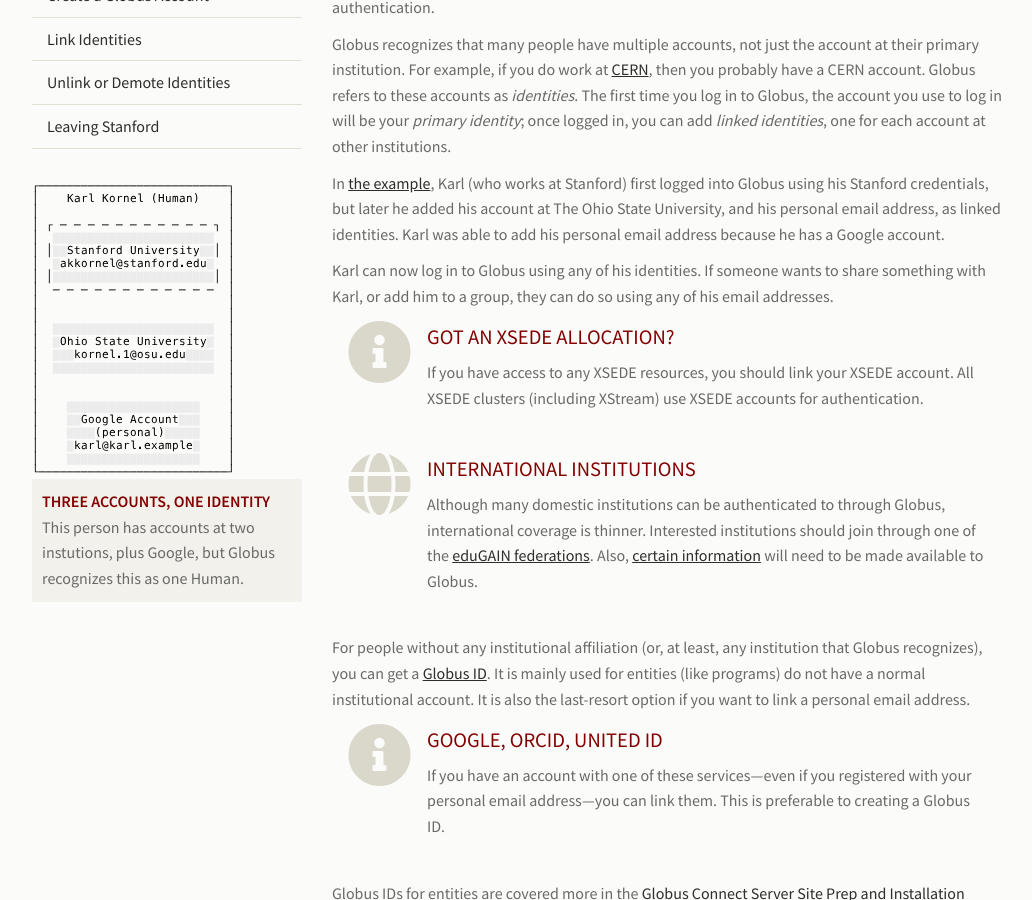
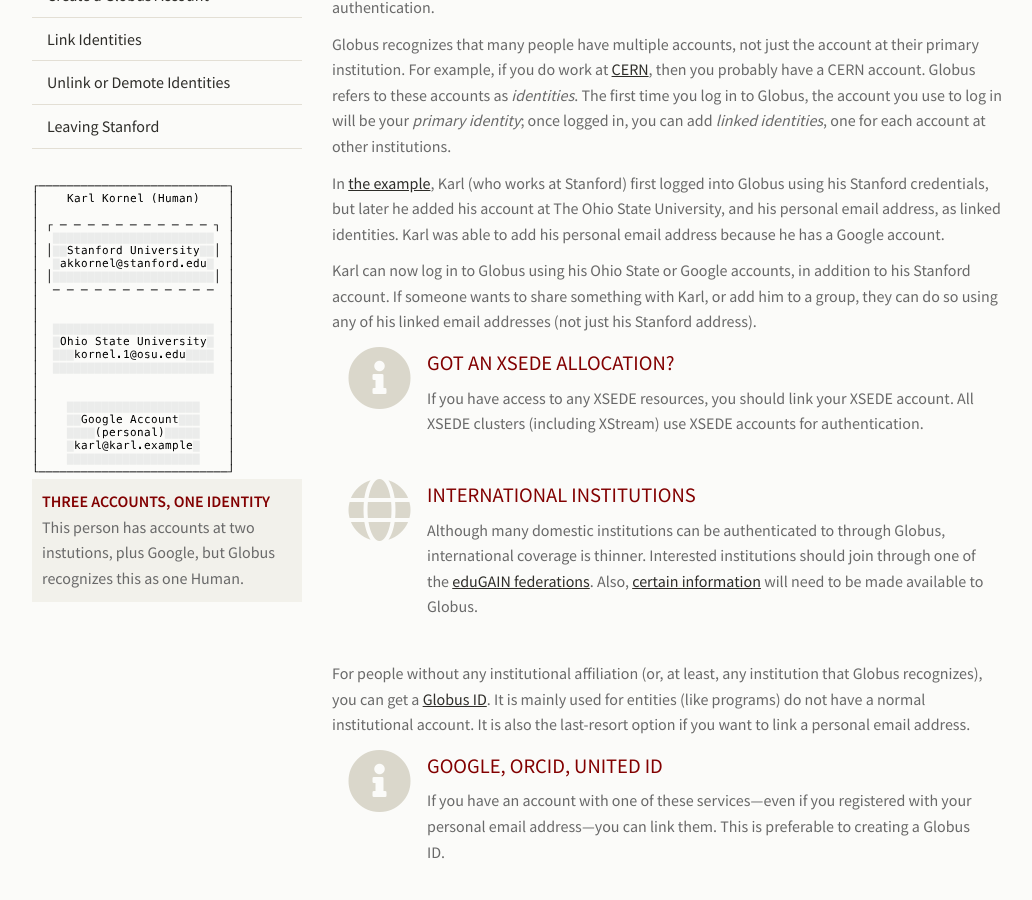
Before and after one commit to stanford-rc/globus.stanford.edu, a Jekyll site: the page built from accounts.md, in a window 1280 px wide and 900 px high, scrolled down 388 px. Shown: the whole window, without its empty margins (23-1055 px from the left). Built offline with Jekyll 4.4.1, drawn with Linux system fonts in a browser that asks for light colours; nearby versions of some CDN libraries.

Commit message:
Improve some linked identity examples

```diff
--- a/accounts.md
+++ b/accounts.md
@@ -22,9 +22,10 @@ account at The Ohio State University, and his personal email address, as linked
 identities.  Karl was able to add his personal email address because he has a
 Google account.
 
-Karl can now log in to Globus using any of his identities.  If someone wants to
-share something with Karl, or add him to a group, they can do so using any of
-his email addresses.
+Karl can now log in to Globus using his Ohio State or Google accounts, in
+addition to his Stanford account.  If someone wants to share something with
+Karl, or add him to a group, they can do so using any of his linked email
+addresses (not just his Stanford address).
 
 {% include info-box.html
    header="Got an XSEDE Allocation?"
```
